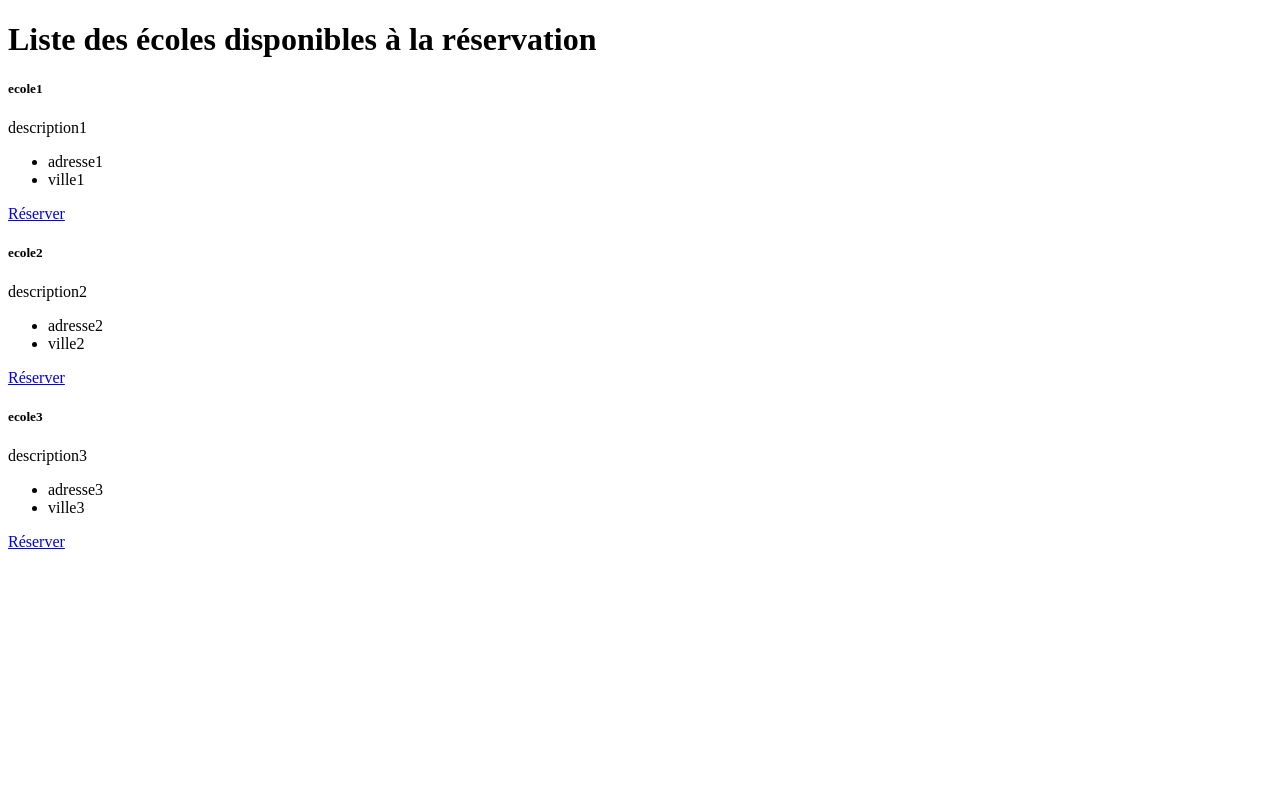
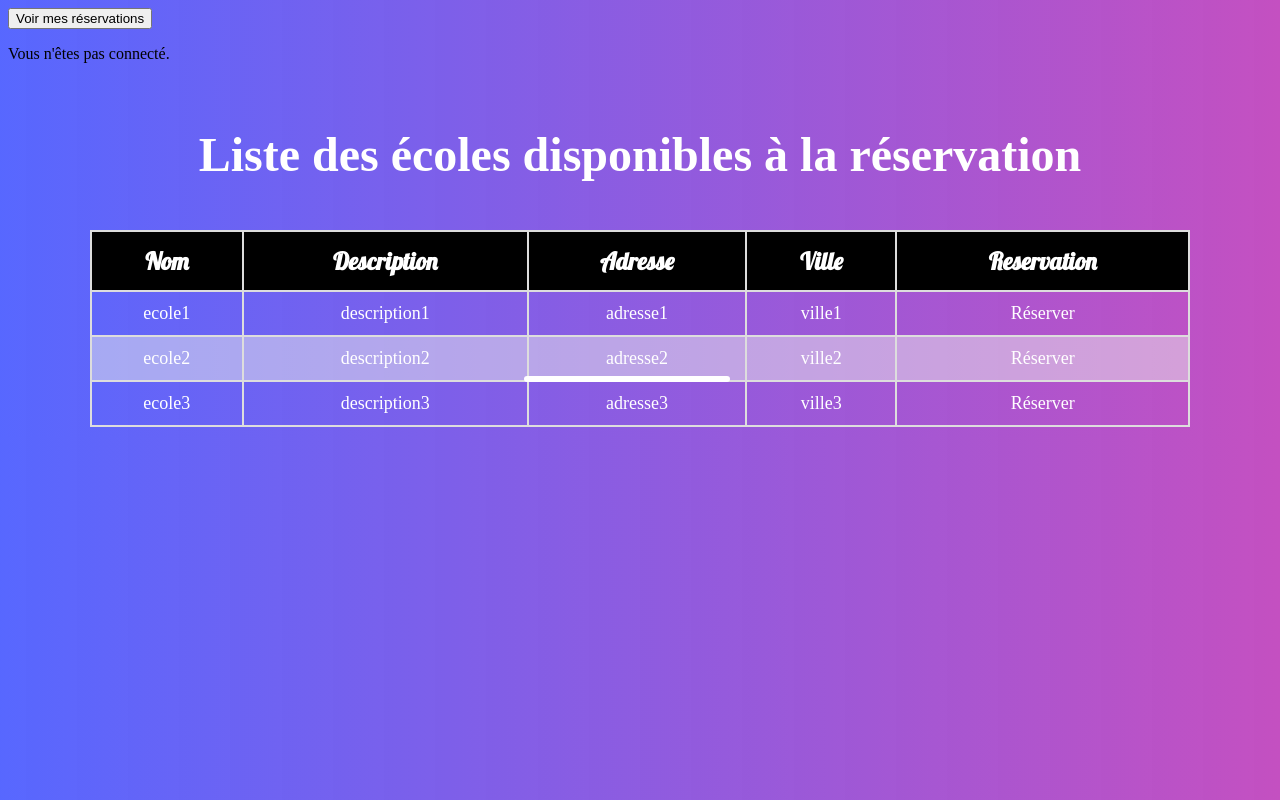
Before and after one commit to guillaumecoin/b3-cx-django-Aimes-Pastor-Coin, a Django app: page /appResa/accueil/ in a window 1280 px wide. Run offline with Django 4.2, Linux system fonts and the light colour scheme; data comes from the database, SQL or seed files in the repository; both versions use the stored data as it was after the commit.

Commit message:
page accueil ccs, affichage ecole + nom user

```diff
--- a/aviation/appResa/templates/appResa/accueil.html
+++ b/aviation/appResa/templates/appResa/accueil.html
@@ -1,33 +1,142 @@
 <!DOCTYPE html>
+
 <head>
+    <style>
+        @import url('https://fonts.googleapis.com/css?family=Lobster&display=swap');
 
+        body {
+            background: linear-gradient(90deg,
+                    rgba(69, 87, 266, 0.9),
+                    rgba(196, 80, 193, 1));
+        }
+
+        .container {
+            max-width: 1100px;
+            margin: auto;
+            padding: 0 2rem;
+            overflow: hidden;
+        }
+
+        h1 {
+            padding: 1rem;
+            color: #fff;
+            text-align: center;
+            font-size: 3rem;
+            position: relative;
+        }
+
+        .title-underline {
+            width: 200px;
+            border: 3px solid white;
+            position: absolute;
+            top: 47%;
+            right: 43%;
+            border-radius: 7px;
+        }
+
+        table {
+            border-collapse: collapse;
+            width: 100%;
+            text-align: center
+        }
+
+        table thead {
+            font-family: 'Lobster', cursive;
+            background-color: #000;
+            color: #fff;
+            font-size: 1.5rem;
+
+        }
+
+        table th {
+            border: 2px solid #ddd;
+            padding: 14px 12px;
+            color: #fff;
+            position: sticky;
+            top: 0;
+            z-index: 5;
+
+        }
+
+        table tbody td {
+            border: 2px solid #ddd;
+            /*    padding: 15px 12px;*/
+            color: #fff;
+            font-size: 18px;
+        }
+
+
+        table tr:nth-child(even) {
+            background-color: rgba(237, 237, 237, 0.5);
+        }
+
+        table tr:hover {
+            background-color: #36314A;
+        }
+
+
+
+        table tbody td a {
+            display: block;
+            padding: 10px;
+            /*IMPORTANT: padding just for a
+    so we fill all the A:link cell
+    (delete the padding for td)*/
+            text-decoration: none;
+            color: #fff;
+
+        }
+
+        table tbody td a:hover {
+            background-color: aqua;
+        }
+    </style>
 </head>
 
 <body>
+    <a href="{% url 'reservationP' %}">
+        <button>Voir mes réservations</button>
+    </a>
+
+    {% if username %}
+    <p>Bienvenue, {{ username }}!</p>
+{% else %}
+    <p>Vous n'êtes pas connecté.</p>
+{% endif %}
+
     <div class="container">
-        <h1 class="text-center mb-5">Liste des écoles disponibles à la réservation</h1>
-        <div class="row">
+        <h1>Liste des écoles disponibles à la réservation</h1>
+        <div class="title-underline"></div>
+        <table>
+
+            <thead>
+                <tr>
+                    <th>Nom</th>
+                    <th>Description</th>
+                    <th>Adresse</th>
+                    <th>Ville</th>
+                    <th>Reservation</th>
+                </tr>
+            </thead>
+            <tbody>
+                <tr>
                     {% for ecole in ecoles %}
-            <div class="col-md-4 mb-4">
-                <div class="card">
-                    <div class="card-body">
-                        <h5 class="card-title">{{ ecole.nom }}</h5>
-                        <p class="card-text">{{ ecole.description }}</p>
-                    </div>
-                    <ul class="list-group list-group-flush">
-                        <li class="list-group-item">{{ ecole.adresse }}</li>
-                        <li class="list-group-item">{{ ecole.ville }}</li>
-                    </ul>
-                    <div class="card-body">
-                        <a href="#" class="card-link">Réserver</a>
-                    </div>
-                </div>
-            </div>
+                    <td>{{ ecole.nom }}</td>
+                    <td>{{ ecole.description }}</td>
+                    <td>{{ ecole.adresse }}</td>
+                    <td>{{ ecole.ville }}</td>
+                    <td>
+                        <a href="#">Réserver</a>
+                    </td>
+                </tr>
                 {% empty %}
                 <div class="col-md-12">
                     <p>Aucune école disponible à la réservation pour le moment.</p>
                 </div>
                 {% endfor %}
-        </div>
+            </tbody>
+
+        </table>
+
     </div>
 </body>
--- a/aviation/appResa/urls.py
+++ b/aviation/appResa/urls.py
@@ -5,4 +5,5 @@ urlpatterns = [
     path('index/', views.index, name='index'),
     path('', views.login_vue, name='login'),
     path('accueil/', views.accueil, name='accueil'),
+    path('reservationP/', views.reservationP, name='reservationP'),
 ]
--- a/aviation/appResa/views.py
+++ b/aviation/appResa/views.py
@@ -26,12 +26,15 @@ def index(request):
 def login_vue(request):
     if request.method == 'POST':
         form = LoginForm(request.POST)
+        # initalisation du formulaire
         if form.is_valid():
             username = form.cleaned_data['username']
             password = form.cleaned_data['password']
             user = authenticate(request, username=username, password=password)
+            #verification des mots de passe et identifiant
             if user is not None:
                 login(request, user)
+                #enregistre l'utilisateur
                 return redirect('accueil')
             else:
                 form.add_error(None, 'incorrect')
@@ -41,5 +44,16 @@ def login_vue(request):
 
 def accueil(request):
     ecoles = Ecole.objects.filter(disponible=True)
-    context = {'ecoles': ecoles}
+    username = None
+    if request.user.is_authenticated:
+        #verifie si l'user est authentifie
+        username = request.user.username
+    #faire passer toutes les infos dans context
+    context = {'ecoles': ecoles,'username': username}
     return render(request, 'appResa/accueil.html', context)
+
+def redirectVuePerso(request):
+    return redirect('reservationP')
+
+def reservationP(request):
+    return HttpResponse("Hello reserve!")
```
Also changed, not shown: aviation/appResa/templates/appResa/styles.css (added, +83 -0 lines), aviation/db.sqlite3. Lines whose indentation alone changed are shown as unchanged.
